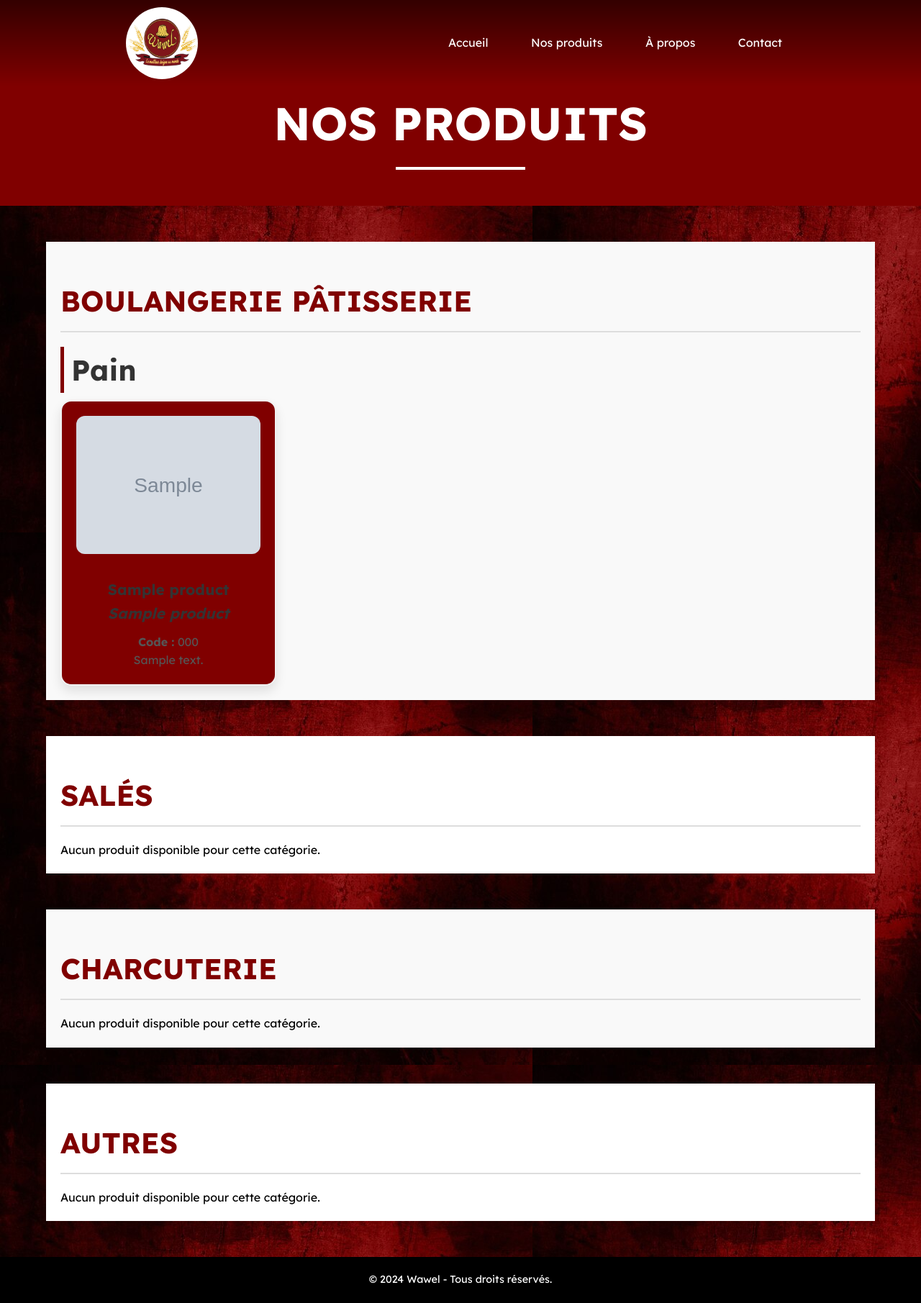
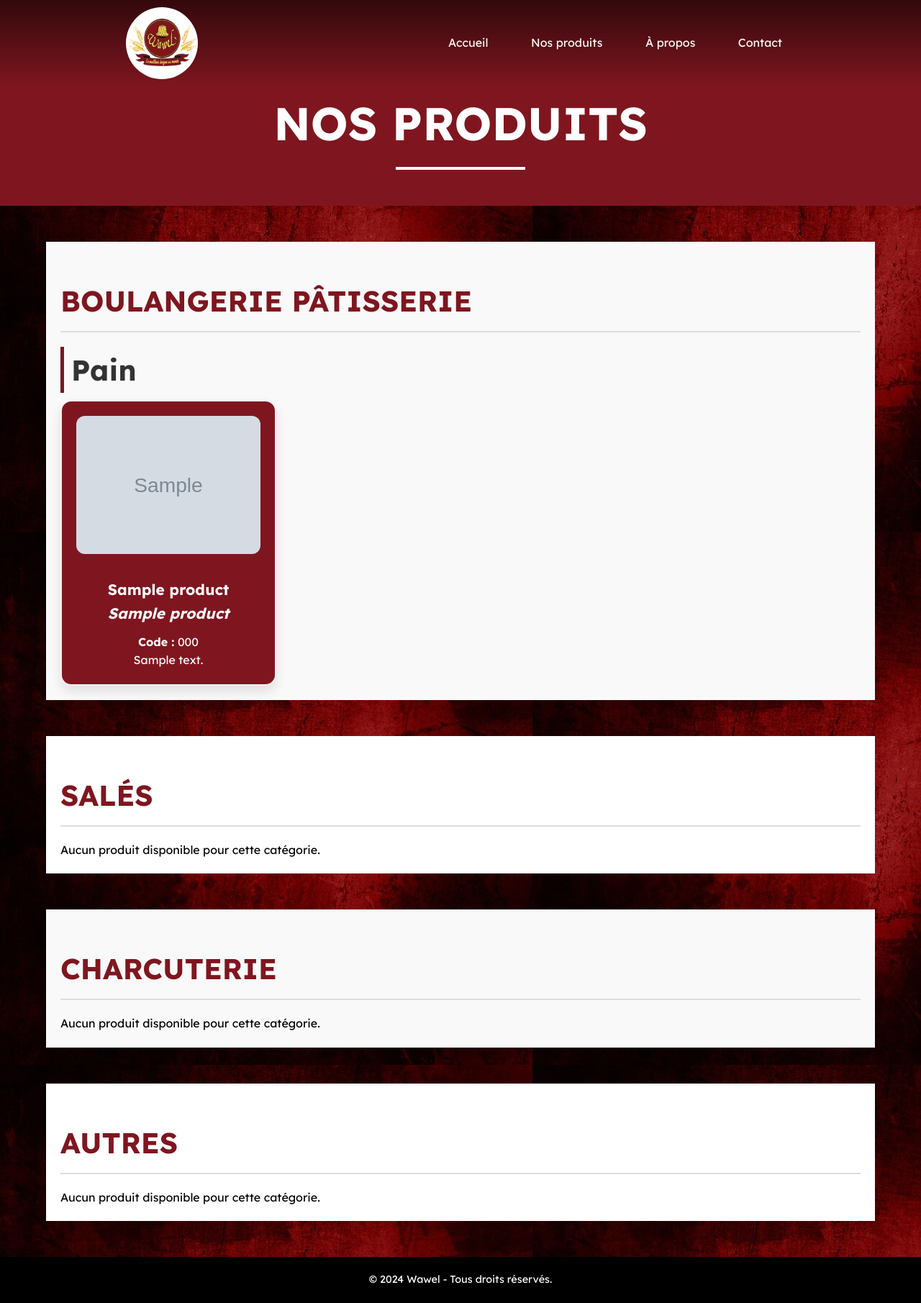
Before and after one commit to Ines-Oubabas/Wawel, a Django app: page /produits/ in a window 1280 px wide. Shown: the whole page at 72% size. Run offline with Django 5.2, Linux system fonts and the light colour scheme; tables that the repository leaves empty hold one stand-in row (values such as "Sample post"); grey boxes marked "Sample" are stand-in pictures.

Commit message:
produits.css

```diff
--- a/magasin/static/css/produits.css
+++ b/magasin/static/css/produits.css
@@ -24,13 +24,13 @@
 header {
     margin: 0;
     padding: 20px 0; /* Ajustez la valeur selon vos besoins */
-    background-color: #800000;
+    background-color: #7f161f;
 }
 
 /* Titre principal */
 .page-title {
     font-size: 4rem;
-    color: #800000;
+    color: #7f161f;
     text-align: center;
     margin: 100px 0 30px; /* Décalage du titre vers le bas */
     font-weight: bold;
@@ -71,7 +71,7 @@
 
 .product-category h2 {
     font-size: 2.5rem;
-    color: #800000;
+    color: #7f161f;
     margin: 30px 0 20px;
     text-transform: uppercase;
     border-bottom: 2px solid #ddd;
@@ -81,7 +81,7 @@
 }
 
 .product-category h2:hover {
-    color: #b22222;
+    color: #7f161f;
     cursor: pointer;
 }
 
@@ -93,12 +93,12 @@
     text-transform: capitalize;
     text-align: left;
     padding-left: 10px;
-    border-left: 5px solid #800000;
+    border-left: 5px solid #7f161f;
     transition: all 0.3s ease-in-out;
 }
 
 .subcategory h3:hover {
-    color: #b22222;
+    color: #7f161f;
     padding-left: 20px;
 }
 
@@ -112,7 +112,7 @@
 }
 
 .product-card {
-    background: #800000;
+    background: #7f161f;
     border: 2px solid #f1f1f1;
     border-radius: 15px;
     box-shadow: 0 8px 15px rgba(0, 0, 0, 0.1);
@@ -128,7 +128,7 @@
 .product-card:hover {
     transform: scale(1.05);
     box-shadow: 0 15px 25px rgba(0, 0, 0, 0.2);
-    border-color: #fffb00;
+    border-color: #efcc71;
 }
 
 .product-card img {
@@ -139,14 +139,14 @@
 }
 
 .product-card h4 {
-    color: #333;
+    color: #ffffff;
     margin: 10px 0;
     font-size: 1.3rem;
     font-weight: bold;
 }
 
 .product-card p {
-    color: #555;
+    color: #ffffff;
     font-size: 1rem;
 }
 
```
